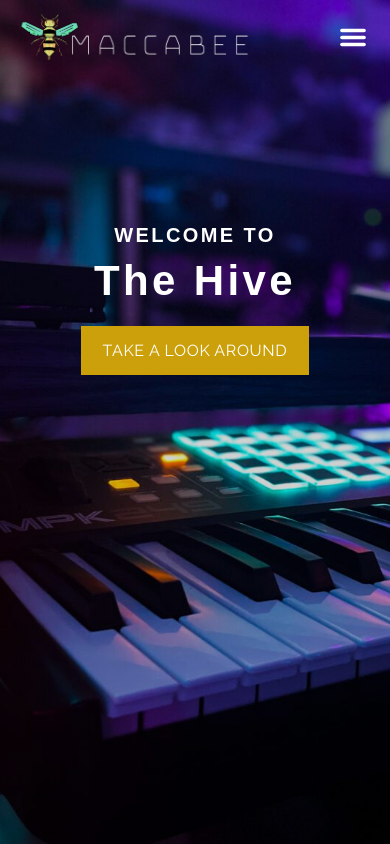
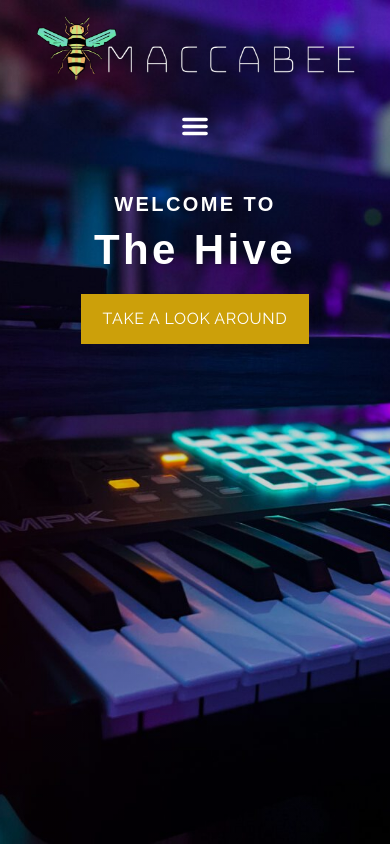
Before and after one commit to ecotto7/maccabee, a plain HTML site: page index.html in a window 390 px wide. Shown: the top 844 px of the page. Drawn offline with Linux system fonts and the light colour scheme; a web font is replaced by a local one.

Commit message:
Center the header logo to match the original site.
Co-authored-by: Cursor <cursoragent@cursor.com>

```diff
--- a/css/styles.css
+++ b/css/styles.css
@@ -70,12 +70,12 @@ a { color: inherit; }
   background: rgba(0, 0, 0, 0.5);
 }
 
-.logo { padding: 10px; }
+.logo { padding: 10px; text-align: center; }
 
 .logo img {
-  display: block;
-  width: 100%;
-  max-width: 400px;
+  display: inline-block;
+  width: 400px;
+  max-width: 100%;
   height: auto;
 }
 
@@ -833,13 +833,16 @@ a { color: inherit; }
 @media (max-width: 1024px) {
   .site-header {
     display: flex;
-    justify-content: space-between;
-    min-height: 74px;
-    padding: 8px 14px;
+    flex-direction: column;
+    align-items: center;
+    justify-content: center;
+    min-height: 0;
+    padding: 10px 10px 8px;
   }
-  .logo { padding: 0; }
-  .logo img { width: min(240px, 62vw); }
-  .nav-toggle { display: grid; place-items: center; margin-left: auto; }
+  .logo { width: 100%; padding: 0; }
+  .logo img { width: min(400px, 86vw); }
+  .nav-toggle { display: grid; place-items: center; margin: 8px auto 0; }
+  .hero { padding-top: 188px; }
   .site-nav {
     display: none;
     position: absolute;
```
